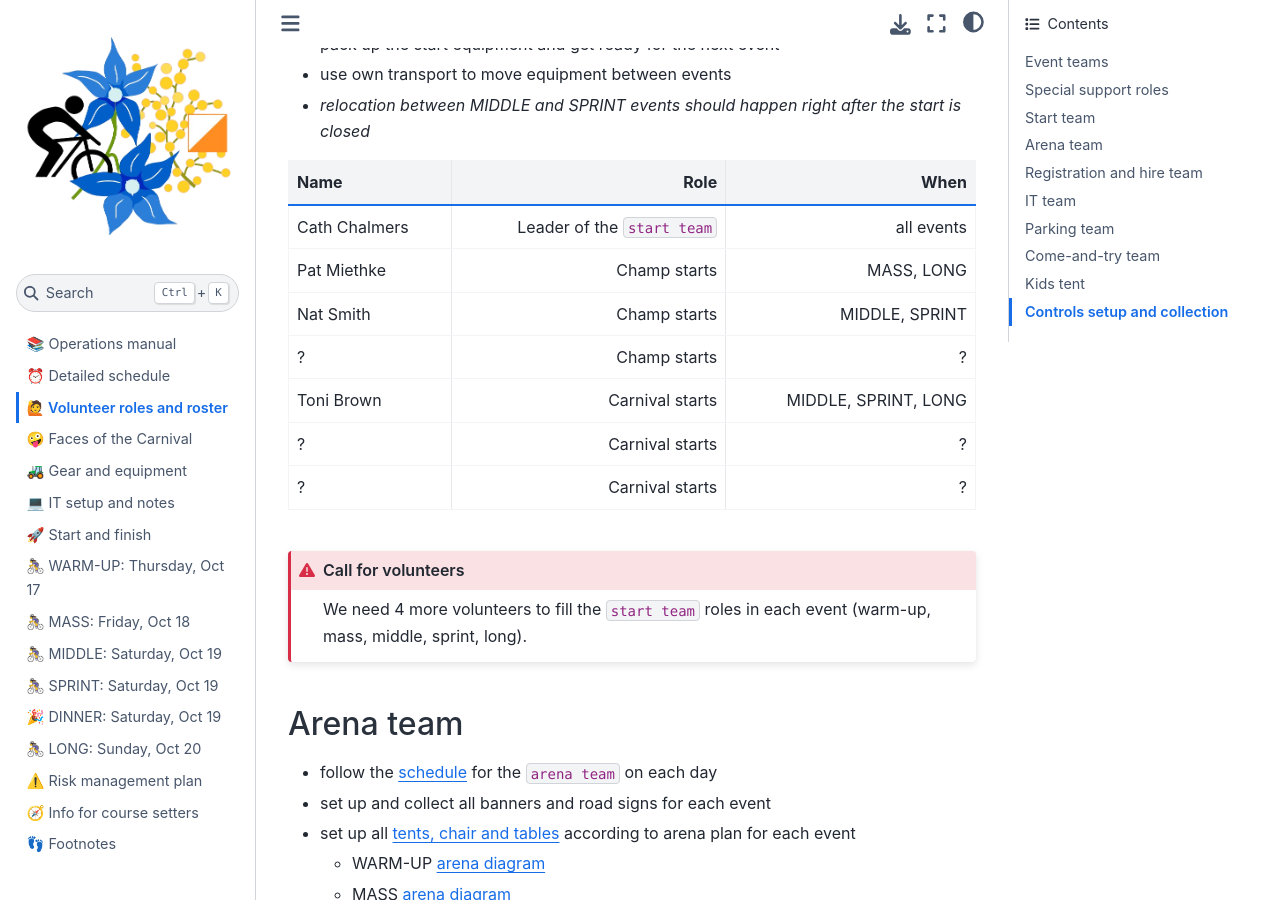
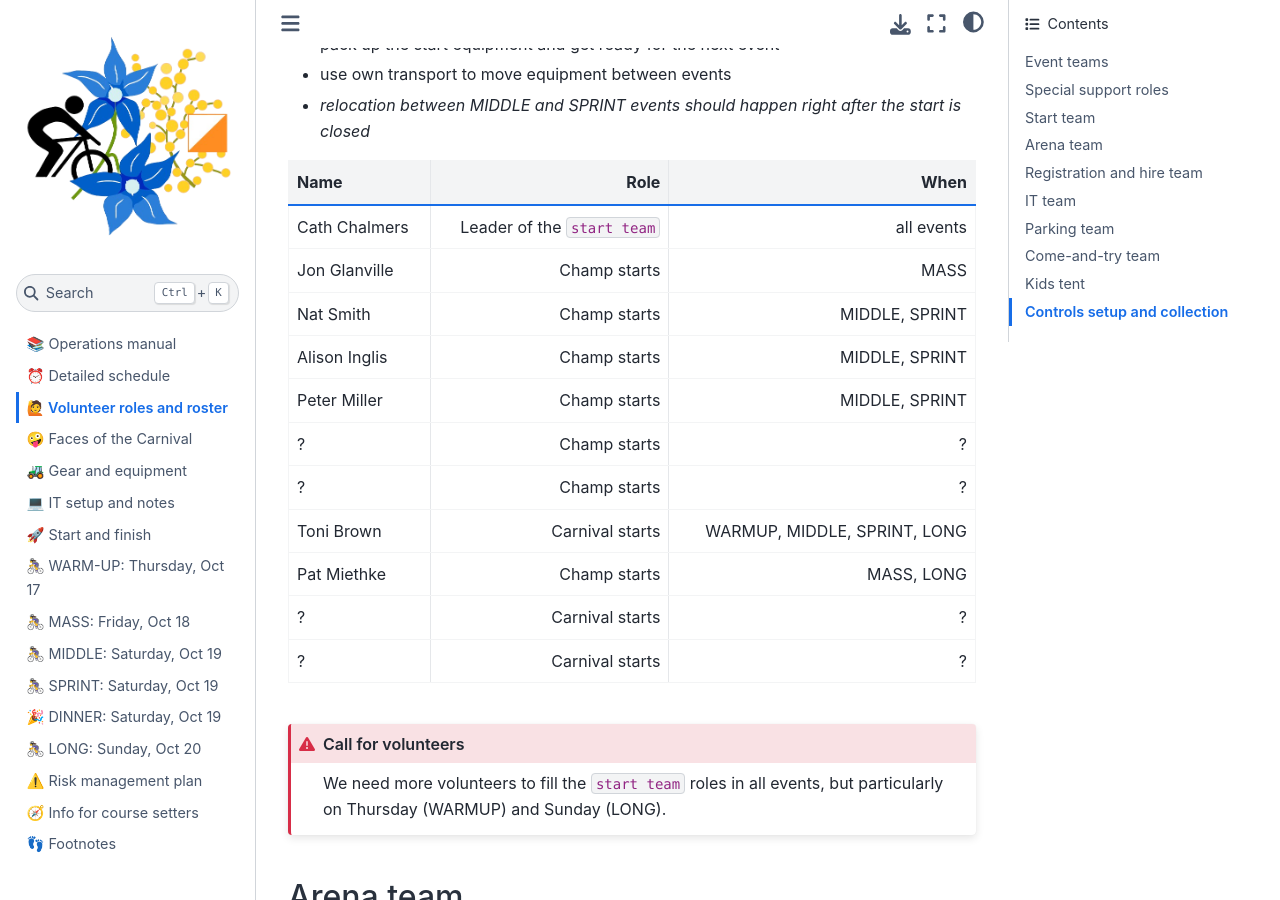
Before and after one commit to fediskhakov/mtbo2024champ, a Jupyter Book: the page built from 02.people.md, in a window 1280 px wide and 900 px high, scrolled down 2520 px. Built offline with Jupyter Book 1.0.4 settings and Sphinx 7.4.7 and the Sphinx Book theme 1.1.4, drawn with Linux system fonts in a browser that asks for light colours; some of the changed text lies outside the part shown.

Commit message:
Volunteer update

```diff
--- a/02.people.md
+++ b/02.people.md
@@ -73,17 +73,21 @@ We will be thankful even if you can help during one day, or just some hours.
 | Name | Role | When |
 |:-|-:|-:|
 | Cath Chalmers | Leader of the `start team` | all events |
+| Jon Glanville | Champ starts | MASS |
+| Nat Smith | Champ starts | MIDDLE, SPRINT |
+| Alison Inglis | Champ starts | MIDDLE, SPRINT |
+| Peter Miller | Champ starts | MIDDLE, SPRINT |
+| ? | Champ starts | ? |
+| ? | Champ starts | ? |
+| Toni Brown | Carnival starts | WARMUP, MIDDLE, SPRINT, LONG |
 | Pat Miethke | Champ starts | MASS, LONG |
-| Nat Smith | Champ starts | MIDDLE, SPRINT |
-| ? | Champ starts | ? |
-| Toni Brown | Carnival starts | MIDDLE, SPRINT, LONG |
 | ? | Carnival starts | ? |
 | ? | Carnival starts | ? |
 
 :::{admonition} Call for volunteers
 :class: danger
 
-We need 4 more volunteers to fill the `start team` roles in each event (warm-up, mass, middle, sprint, long).
+We need more volunteers to fill the `start team` roles in all events, but particularly on Thursday (WARMUP) and Sunday (LONG).
 :::
 
 
```
Also changed, not shown: other parts of 02.people.md (+3 -3 lines).
